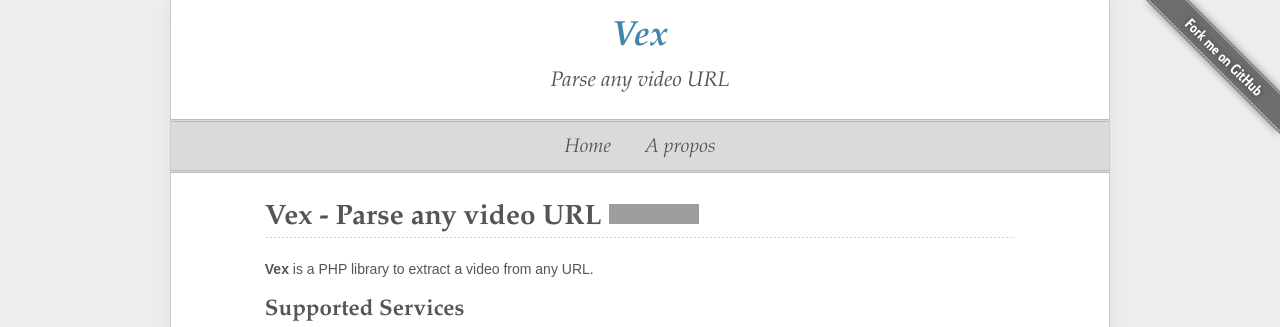
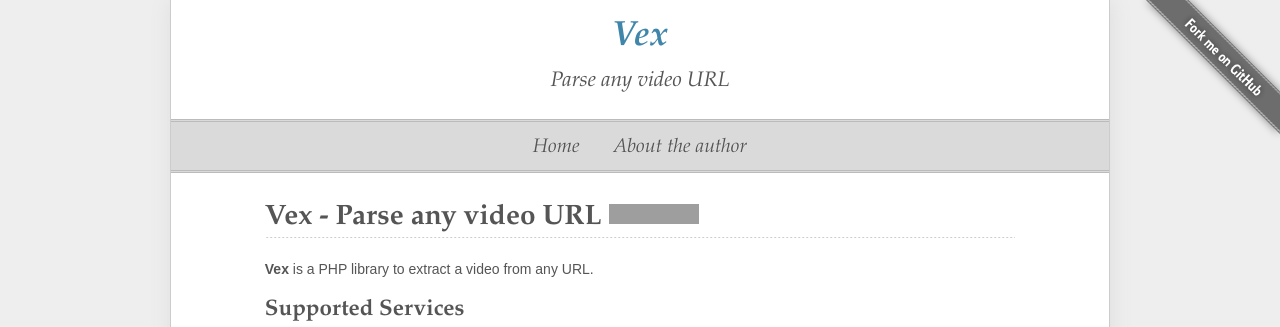
Before and after one commit to K-Phoen/Vex, a Jekyll site: the page built from index.md, in a window 1280 px wide. Shown: the top 327 px of the page. Built offline with Jekyll 4.4.1, drawn with Linux system fonts in a browser that asks for light colours; grey boxes are pictures that could not be loaded.

```diff
--- a/_layouts/layout.html
+++ b/_layouts/layout.html
@@ -28,8 +28,8 @@
 
         <div id="menu" class="twelve columns">
             <ul>
-                <li><a href="/">Home</a></li>
-                <li><a href="http://www.kevingomez.fr/a-propos">A propos</a></li>
+                <li><a href=".">Home</a></li>
+                <li><a href="http://www.kevingomez.fr/a-propos">About the author</a></li>
             </ul>
         </div>
 
```
